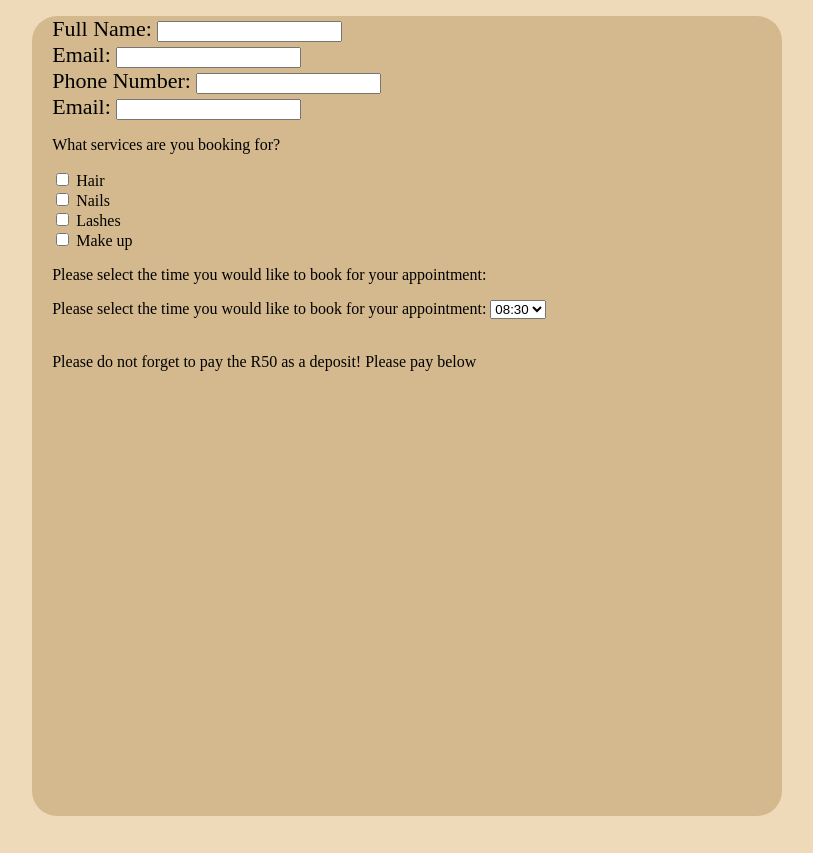
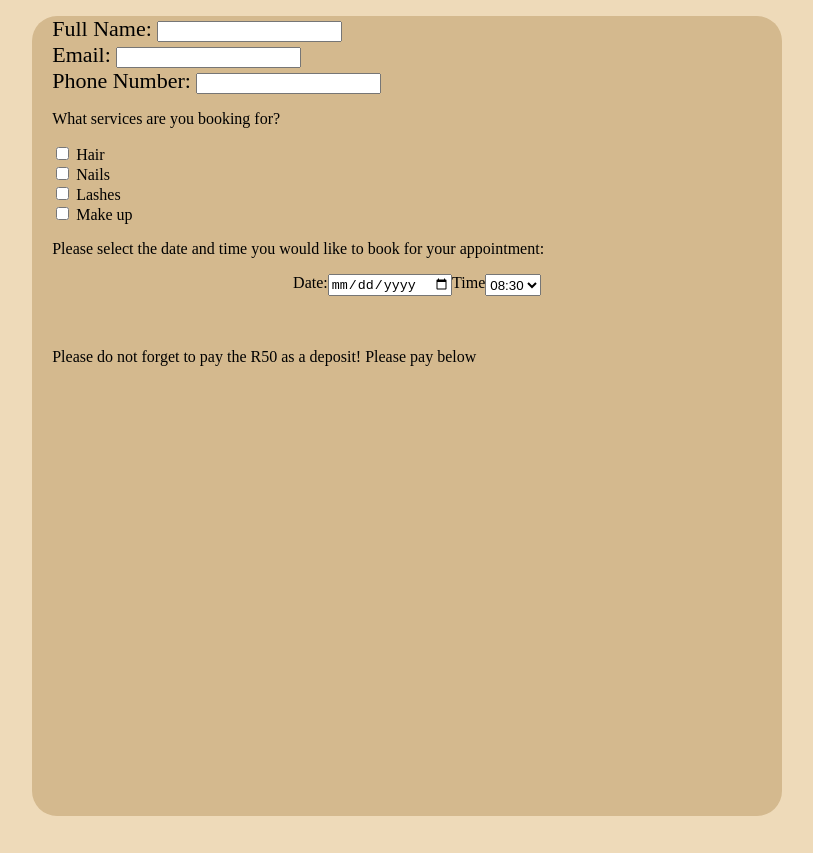
Before and after one commit to Tee-Moitse/Salon-booking-website, a plain HTML site: page index.html in a window 1280 px wide. Shown: the part 1553-2406 px from the top of the page, without its empty margins (355-1168 px from the left). Drawn offline with Linux system fonts and the light colour scheme.

Commit message:
added the date and time next to each other. still need to fix it

```diff
--- a/index.html
+++ b/index.html
@@ -66,10 +66,7 @@
                         <label for="phone">Phone Number:</label>
                         <input type="tel" id="phone" name="user_phone" />
                     </div>
-                    <div class="form-field">
-                        <label for="mail">Email:</label>
-                        <input type="email" id="mail" name="user_email" />
-                    </div>
+
 
                     <p class="book-service">What services are you booking for?</p>
 
@@ -93,8 +90,14 @@
                         Make up
                         </label><br>
 
-                        <p class="timeslot">Please select the time you would like to book for your appointment:</p>
-                        <label for="time">Please select the time you would like to book for your appointment:</label>
+
+                        <p class="timeslot">Please select the date and time you would like to book for your appointment:</p>
+
+                        <div class="date-time">
+                            <label for="date">Date:</label>
+                            <input type="date" id="date" name="date" />
+
+                            <label for="time">Time</label>
                                 <select name="time" id="time">
                                     <option value="08:30">08:30</option>
                                     <option value="09:00">09:00</option>
@@ -115,6 +118,7 @@
                                     <option value="16:30">16:30</option>
                                     <option value="17:00">17:00</option>
                                 </select>
+                             </div>
                             <br><br>
                             <p class="disclaimer">Please do not forget to pay the R50 as a deposit! Please pay below</p>
                             <!-- <button class="pay-btn">
--- a/styles.css
+++ b/styles.css
@@ -182,7 +182,16 @@ body {
 
 .form-field {
     font-size: 22px;
+
 }
+
+.date-time {
+  display: flex;
+  justify-content: center;
+
+}
+
+
 
 /* Pay button */
 /* .pay-btn {
```
Lines whose indentation alone changed are shown as unchanged.
